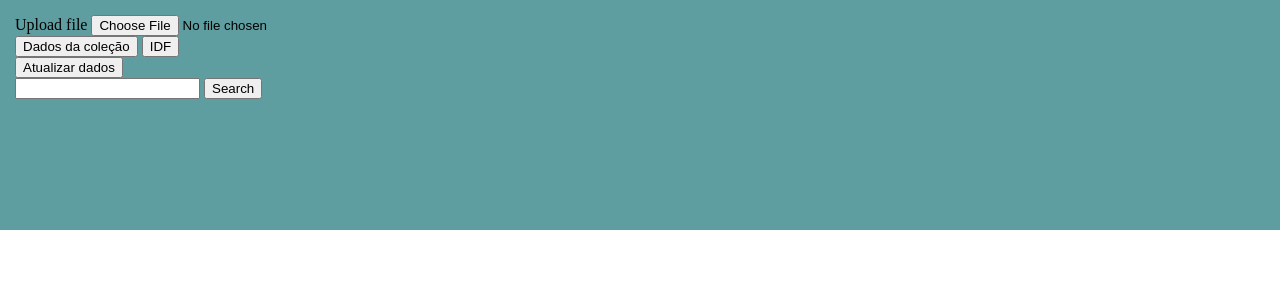
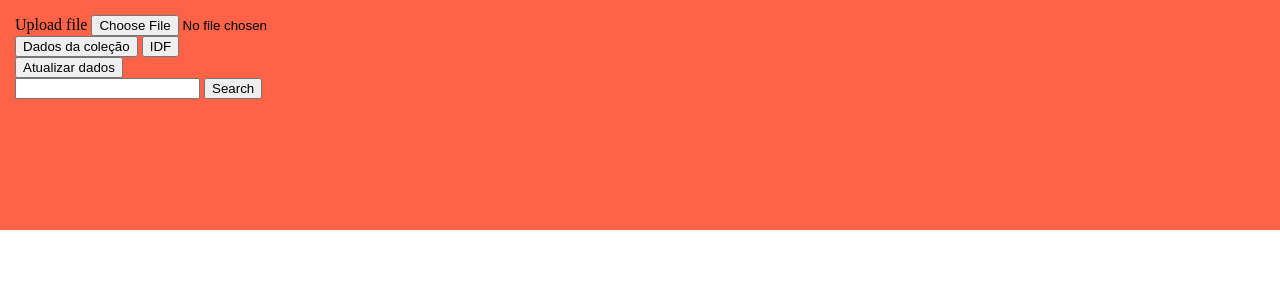
Before and after one commit to williamcaesar/info-retrieval, a Django app: template my_project/my_app/templates/my_app/teste.html in a window 1280 px wide. Shown: the top 300 px of the page. Run offline with Django 3.2, Linux system fonts and the light colour scheme; the template is opened without the code that fills it, so the values that code supplies are empty.

Commit message:
change colors

```diff
--- a/my_project/my_app/templates/my_app/base.html
+++ b/my_project/my_app/templates/my_app/base.html
@@ -13,7 +13,7 @@
 
 <body>
   <div style="width: 100%; height: 100%; position: fixed;">
-    <div style="padding: 15px; width: 100%; height: 25%; background-color: cadetblue;">
+    <div style="padding: 15px; width: 100%; height: 25%; background-color: tomato;">
       <div class="form-group">
         <form class="form-signin" method="POST">
           {% csrf_token %}
--- a/my_project/my_app/templates/my_app/home.html
+++ b/my_project/my_app/templates/my_app/home.html
@@ -13,7 +13,7 @@
 
 <body>
     <div style="width: 100%; height: 100%; position: fixed;">
-        <div style="padding: 15px; width: 100%; height: 25%; background-color: cadetblue;">
+        <div style="padding: 15px; width: 100%; height: 25%; background-color: tomato;">
             <div class="form-group">
                 <form class="form-signin" method="POST">
                     {% csrf_token %}
--- a/my_project/my_app/templates/my_app/teste.html
+++ b/my_project/my_app/templates/my_app/teste.html
@@ -13,7 +13,7 @@
 
 <body>
     <div style="width: 100%; height: 100%; position: fixed;">
-        <div style="padding: 15px; width: 100%; height: 25%; background-color: cadetblue;">
+        <div style="padding: 15px; width: 100%; height: 25%; background-color: tomato;">
             <div class="form-group">
                 <form class="form-signin" method="POST">
                     {% csrf_token %}
```
